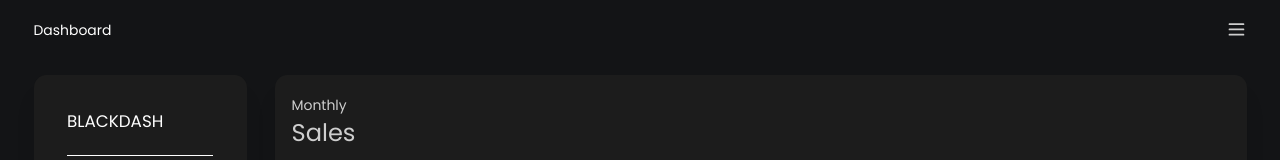
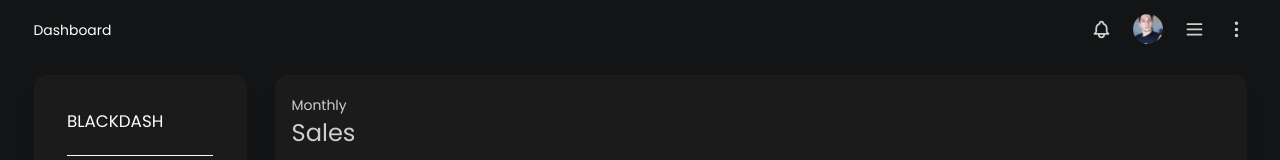
Before and after one commit to gabrieldemian/black-dashboard, a Next.js app: page / in a window 1280 px wide. Shown: the top 160 px of the page. Built offline with nearby package versions, Linux system fonts and the light colour scheme.

Commit message:
fix: custom-tooltip is now a card

```diff
--- a/components/CustomTooltip/index.tsx
+++ b/components/CustomTooltip/index.tsx
@@ -1,4 +1,5 @@
 import React, { ReactElement } from 'react'
+import { Card } from '~/components'
 
 interface Props {
   active?: boolean
@@ -11,11 +12,11 @@ export default function CustomTooltip({
 }: Props): ReactElement | null {
   if (active && payload && payload.length) {
     return (
-      <div className="bg-primary p-4 rounded-md">
+      <Card className="bg-secondary">
         {payload.map((item: any, index: number) => (
           <p key={index} className="mb-0">{`${item.name}: ${item.value}`}</p>
         ))}
-      </div>
+      </Card>
     )
   }
 
--- a/components/Nav/index.tsx
+++ b/components/Nav/index.tsx
@@ -7,9 +7,9 @@ import {
   enableBodyScroll,
   clearAllBodyScrollLocks,
 } from 'body-scroll-lock'
+import Image from 'next/image'
 
 export default function Nav(): ReactElement {
-
   const ref = useRef<HTMLDivElement>(null)
   const { setIsOpen, isOpen, isMobile } = useAside()
 
@@ -33,10 +33,26 @@ export default function Nav(): ReactElement {
           <small className="m-0 text-white">Dashboard</small>
         </div>
 
-        <div>
+        <div className="flex items-center gap-5">
+          <Svg
+            onClick={() => setIsOpen(!isOpen)}
+            icon="bell"
+            className="cursor-pointer h-5 w-5"
+          />
+          <Image
+            className="rounded-full mr-2 cursor-pointer"
+            src="/euuu.jpg"
+            width={30}
+            height={30}
+          />
           <Svg
             onClick={() => setIsOpen(!isOpen)}
             icon="menu"
+            className="cursor-pointer h-5 w-5"
+          />
+          <Svg
+            onClick={() => setIsOpen(!isOpen)}
+            icon="dotsVertical"
             className="cursor-pointer h-5 w-5"
           />
         </div>
--- a/components/Svg/index.tsx
+++ b/components/Svg/index.tsx
@@ -64,7 +64,7 @@ export default function Svg({
       </svg>
     ),
 
-    user: (
+    dotsVertical: (
       <svg
         xmlns="http://www.w3.org/2000/svg"
         className={className}
@@ -76,7 +76,7 @@ export default function Svg({
           strokeLinecap="round"
           strokeLinejoin="round"
           strokeWidth="2"
-          d="M16 7a4 4 0 11-8 0 4 4 0 018 0zM12 14a7 7 0 00-7 7h14a7 7 0 00-7-7z"
+          d="M12 5v.01M12 12v.01M12 19v.01M12 6a1 1 0 110-2 1 1 0 010 2zm0 7a1 1 0 110-2 1 1 0 010 2zm0 7a1 1 0 110-2 1 1 0 010 2z"
         />
       </svg>
     ),
--- a/styles/globals.css
+++ b/styles/globals.css
@@ -3,7 +3,7 @@
 @tailwind utilities;
 
 :root, .dark, [data-theme="dark"] {
-  --bg-primary: #1c1c1c;
+  --bg-primary: #1b1b1b;
   --bg-secondary: #131416;
   --bg-accent: rgb(255, 38, 98);
 
@@ -19,7 +19,6 @@
 
 html, body {
   font-size: calc(16px + (17 - 16) * ((100vw - 300px) / (1600 - 300)));
-  /* background: linear-gradient(to top left, var(--bg-primary), var(--bg-secondary)); */
   @apply min-h-screen font-body text-primary bg-secondary;
 }
 
```
Also changed, not shown: public/euuu.jpg (added).
